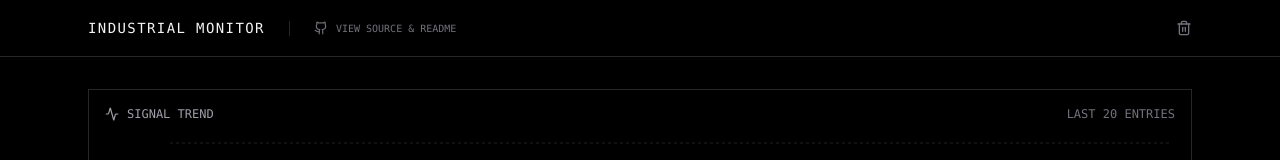
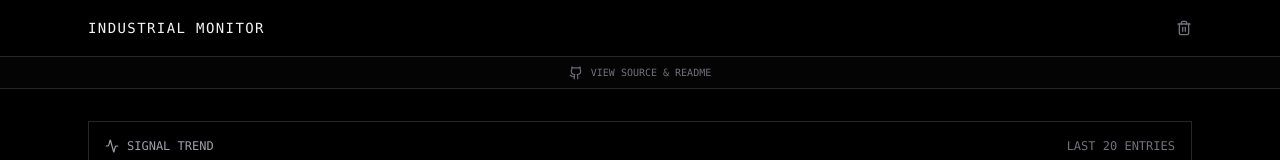
Before and after one commit to 1Filipek2/cpp-industrial-iot-sim, a React (Vite) app in the folder frontend/: page / in a window 1280 px wide. Shown: the top 160 px of the page. Built offline with nearby package versions, Linux system fonts and the light colour scheme; no server answers.

Commit message:
style: move github link to sub-header and center it

```diff
--- a/frontend/src/App.jsx
+++ b/frontend/src/App.jsx
@@ -87,23 +87,26 @@ function App() {
     <div className="min-h-screen bg-black text-zinc-300 font-mono">
       <header className="border-b border-zinc-800">
         <div className="max-w-6xl mx-auto px-6 h-14 flex items-center justify-between">
-          <div className="flex items-center gap-6">
-            <h1 className="text-sm tracking-widest text-zinc-100">INDUSTRIAL MONITOR</h1>
-            <a
-              href="https://github.com/1Filipek2/cpp-industrial-iot-sim"
-              target="_blank"
-              rel="noopener noreferrer"
-              className="flex items-center gap-2 text-[10px] text-zinc-500 hover:text-zinc-100 transition-colors border-l border-zinc-800 pl-6"
-            >
-              <Github size={14} />
-              <span className="hidden sm:inline">VIEW SOURCE & README</span>
-            </a>
-          </div>
+          <h1 className="text-sm tracking-widest text-zinc-100">INDUSTRIAL MONITOR</h1>
           <button onClick={handleClear} className="text-zinc-500 hover:text-red-500">
             <Trash2 size={16} />
           </button>
         </div>
       </header>
+
+      <div className="border-b border-zinc-800 bg-zinc-900/20">
+        <div className="max-w-6xl mx-auto px-6 py-2 flex justify-center">
+          <a
+            href="https://github.com/1Filipek2/cpp-industrial-iot-sim"
+            target="_blank"
+            rel="noopener noreferrer"
+            className="flex items-center gap-2 text-[10px] text-zinc-500 hover:text-zinc-100 transition-colors"
+          >
+            <Github size={14} />
+            <span>VIEW SOURCE & README</span>
+          </a>
+        </div>
+      </div>
 
       <main className="max-w-6xl mx-auto px-6 py-8 space-y-8">
         <section className="border border-zinc-800 p-4">
```
